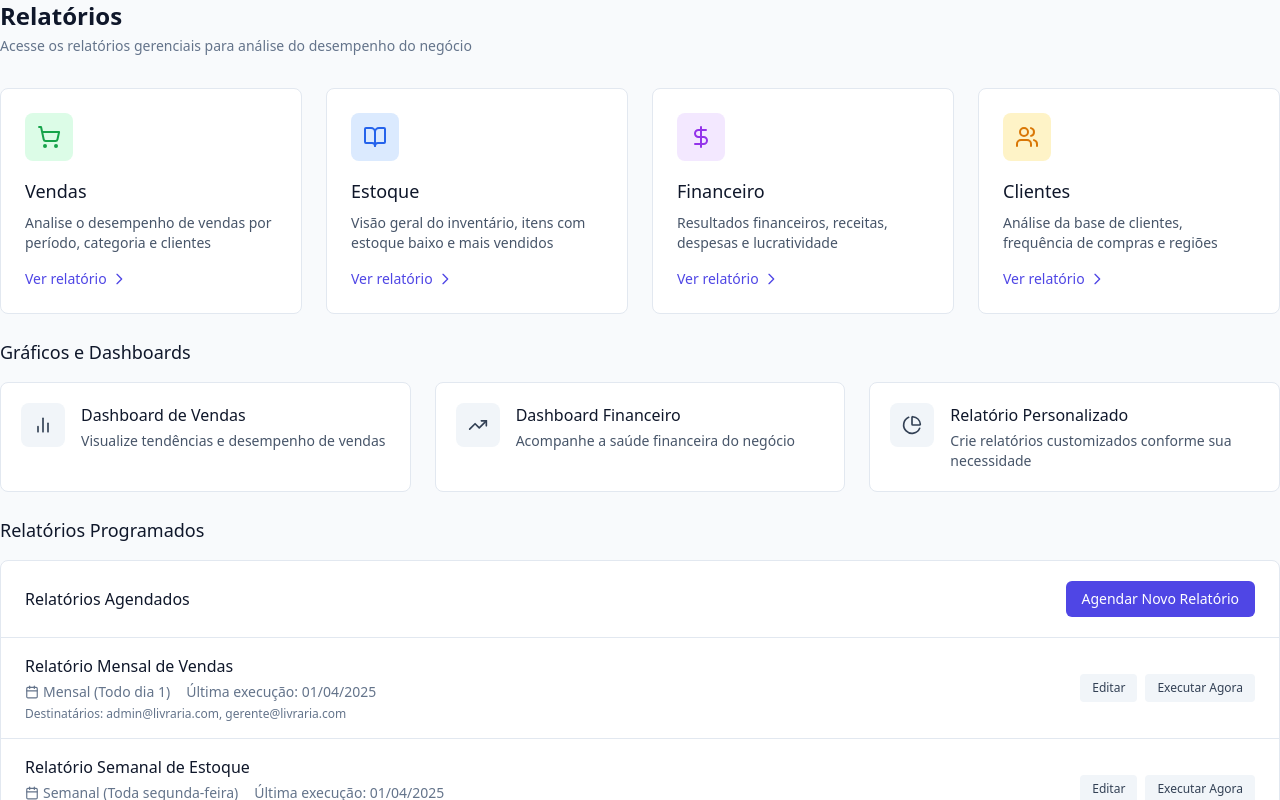
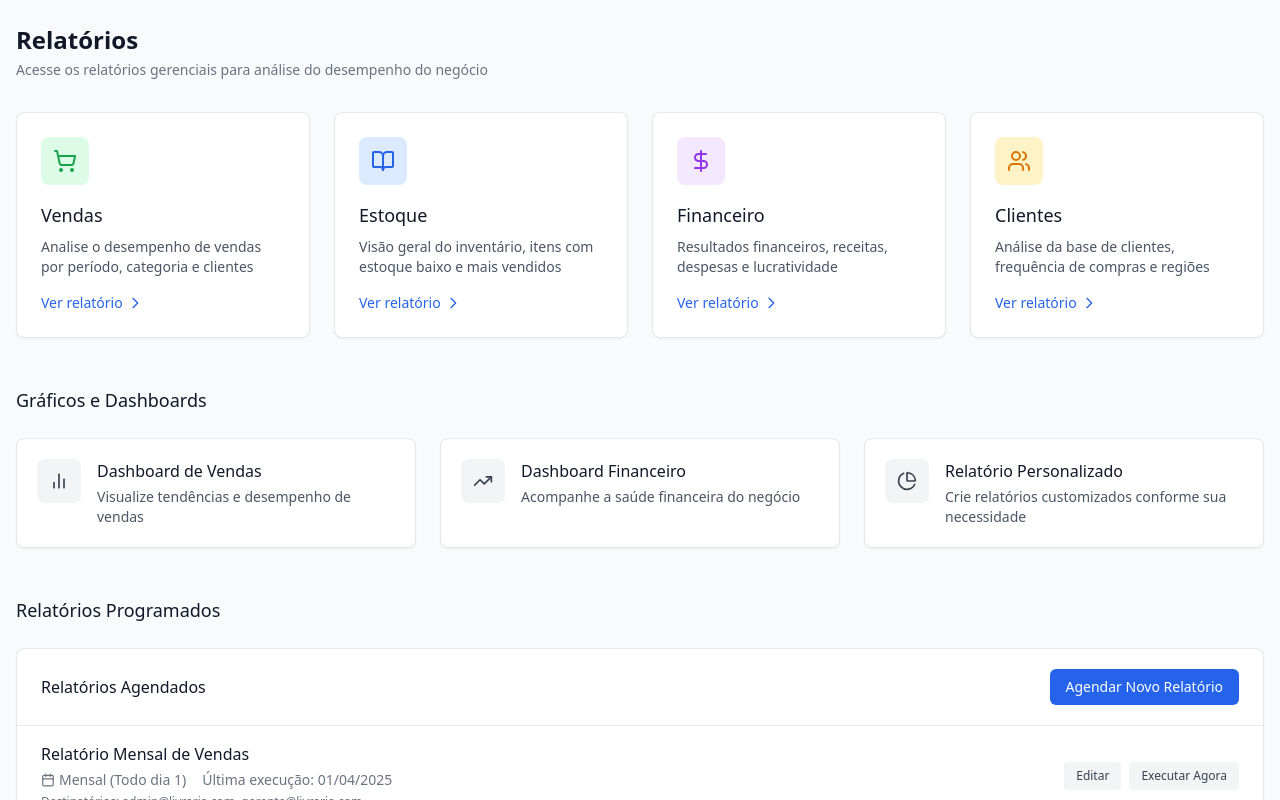
Before and after one commit to guribeiroh/erp-adriana, a Next.js app in the folder erp-livraria/: page /dashboard/relatorios in a window 1280 px wide. Shown: the top 800 px of the page. Built offline with nearby package versions, Linux system fonts and the light colour scheme; no server answers.

Commit message:
Refatoração da página de relatórios

```diff
--- a/erp-livraria/app/dashboard/relatorios/page.tsx
+++ b/erp-livraria/app/dashboard/relatorios/page.tsx
@@ -15,10 +15,10 @@ import {
 
 export default function RelatoriosPage() {
   return (
-    <div className="space-y-6">
+    <div className="container mx-auto px-4 py-6 max-w-7xl">
       <header className="mb-8">
-        <h1 className="text-2xl font-bold text-neutral-900">Relatórios</h1>
-        <p className="mt-1 text-sm text-neutral-500">
+        <h1 className="text-2xl font-bold text-gray-900">Relatórios</h1>
+        <p className="mt-1 text-sm text-gray-500">
           Acesse os relatórios gerenciais para análise do desempenho do negócio
         </p>
       </header>
@@ -61,8 +61,8 @@ export default function RelatoriosPage() {
         />
       </div>
 
-      <div className="mt-10">
-        <h2 className="text-lg font-medium text-neutral-900 mb-4">Gráficos e Dashboards</h2>
+      <div className="mt-12">
+        <h2 className="text-lg font-medium text-gray-900 mb-6">Gráficos e Dashboards</h2>
         <div className="grid grid-cols-1 gap-6 md:grid-cols-2 lg:grid-cols-3">
           {/* Dashboard de Vendas */}
           <DashboardCard
@@ -90,17 +90,17 @@ export default function RelatoriosPage() {
         </div>
       </div>
 
-      <div className="mt-10">
-        <h2 className="text-lg font-medium text-neutral-900 mb-4">Relatórios Programados</h2>
-        <div className="bg-white rounded-lg border border-neutral-200 overflow-hidden">
-          <div className="px-6 py-5 border-b border-neutral-200 flex justify-between items-center">
-            <h3 className="font-medium text-neutral-900">Relatórios Agendados</h3>
-            <button className="bg-primary-600 text-white px-4 py-2 rounded-md text-sm font-medium hover:bg-primary-700">
+      <div className="mt-12">
+        <h2 className="text-lg font-medium text-gray-900 mb-6">Relatórios Programados</h2>
+        <div className="bg-white rounded-lg border border-gray-200 shadow-sm overflow-hidden">
+          <div className="px-6 py-5 border-b border-gray-200 flex justify-between items-center">
+            <h3 className="font-medium text-gray-900">Relatórios Agendados</h3>
+            <button className="bg-blue-600 text-white px-4 py-2 rounded-md text-sm font-medium hover:bg-blue-700 transition-colors">
               Agendar Novo Relatório
             </button>
           </div>
 
-          <div className="divide-y divide-neutral-200">
+          <div className="divide-y divide-gray-200">
             <ScheduledReport
               title="Relatório Mensal de Vendas"
               frequency="Mensal (Todo dia 1)"
@@ -140,14 +140,14 @@ function ReportCard({ title, description, icon: Icon, href, iconColor }: ReportC
   return (
     <Link
       href={href}
-      className="block bg-white rounded-lg border border-neutral-200 p-6 transition-shadow hover:shadow-md"
+      className="block bg-white rounded-lg border border-gray-200 shadow-sm p-6 transition-shadow hover:shadow-md"
     >
       <div className={`w-12 h-12 rounded-lg flex items-center justify-center mb-4 ${iconColor}`}>
         <Icon className="h-6 w-6" />
       </div>
-      <h3 className="text-lg font-medium text-neutral-900 mb-2">{title}</h3>
-      <p className="text-sm text-neutral-600">{description}</p>
-      <div className="mt-4 flex items-center text-primary-600 text-sm font-medium">
+      <h3 className="text-lg font-medium text-gray-900 mb-2">{title}</h3>
+      <p className="text-sm text-gray-600">{description}</p>
+      <div className="mt-4 flex items-center text-blue-600 text-sm font-medium">
         Ver relatório
         <svg className="ml-1 h-4 w-4" fill="none" viewBox="0 0 24 24" stroke="currentColor">
           <path strokeLinecap="round" strokeLinejoin="round" strokeWidth={2} d="M9 5l7 7-7 7" />
@@ -168,14 +168,14 @@ function DashboardCard({ title, description, icon: Icon, href }: DashboardCardPr
   return (
     <Link
       href={href}
-      className="flex items-start p-5 bg-white rounded-lg border border-neutral-200 transition-shadow hover:shadow-md"
+      className="flex items-start p-5 bg-white rounded-lg border border-gray-200 shadow-sm transition-shadow hover:shadow-md"
     >
-      <div className="mr-4 bg-neutral-100 rounded-lg p-3">
-        <Icon className="h-5 w-5 text-neutral-700" />
+      <div className="mr-4 bg-gray-100 rounded-lg p-3">
+        <Icon className="h-5 w-5 text-gray-700" />
       </div>
       <div>
-        <h3 className="text-base font-medium text-neutral-900 mb-1">{title}</h3>
-        <p className="text-sm text-neutral-600">{description}</p>
+        <h3 className="text-base font-medium text-gray-900 mb-1">{title}</h3>
+        <p className="text-sm text-gray-600">{description}</p>
       </div>
     </Link>
   );
@@ -192,21 +192,21 @@ function ScheduledReport({ title, frequency, lastRun, recipients }: ScheduledRep
   return (
     <div className="px-6 py-4 flex items-center justify-between flex-wrap">
       <div className="space-y-1 mb-2 sm:mb-0">
-        <h4 className="font-medium text-neutral-900">{title}</h4>
+        <h4 className="font-medium text-gray-900">{title}</h4>
         <div className="flex flex-col sm:flex-row sm:space-x-4">
-          <p className="text-sm text-neutral-500 flex items-center">
+          <p className="text-sm text-gray-500 flex items-center">
             <Calendar className="mr-1 h-3.5 w-3.5" />
             {frequency}
           </p>
-          <p className="text-sm text-neutral-500">Última execução: {lastRun}</p>
+          <p className="text-sm text-gray-500">Última execução: {lastRun}</p>
         </div>
-        <p className="text-xs text-neutral-500">Destinatários: {recipients}</p>
+        <p className="text-xs text-gray-500">Destinatários: {recipients}</p>
       </div>
       <div className="flex space-x-2">
-        <button className="text-neutral-700 bg-neutral-100 hover:bg-neutral-200 px-3 py-1.5 rounded text-xs font-medium">
+        <button className="text-gray-700 bg-gray-100 hover:bg-gray-200 px-3 py-1.5 rounded text-xs font-medium">
           Editar
         </button>
-        <button className="text-neutral-700 bg-neutral-100 hover:bg-neutral-200 px-3 py-1.5 rounded text-xs font-medium">
+        <button className="text-gray-700 bg-gray-100 hover:bg-gray-200 px-3 py-1.5 rounded text-xs font-medium">
           Executar Agora
         </button>
       </div>
--- a/erp-livraria/package.json
+++ b/erp-livraria/package.json
@@ -27,6 +27,8 @@
     "react-dom": "^19.0.0",
     "react-hook-form": "^7.55.0",
     "react-hot-toast": "^2.5.2",
+    "react-icons": "^5.5.0",
+    "recharts": "^2.15.2",
     "tailwind-merge": "^2.2.2",
     "zod": "^3.24.2"
   },
```
Also changed, not shown: 1 other file (tests, documents, lock files or other folders).
